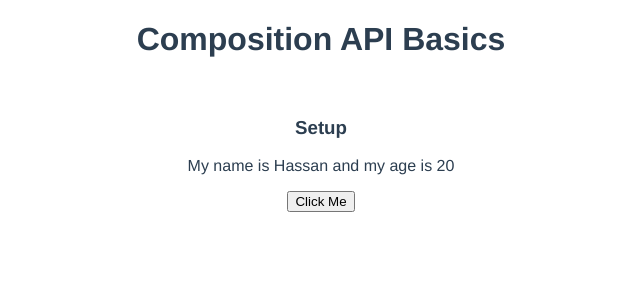
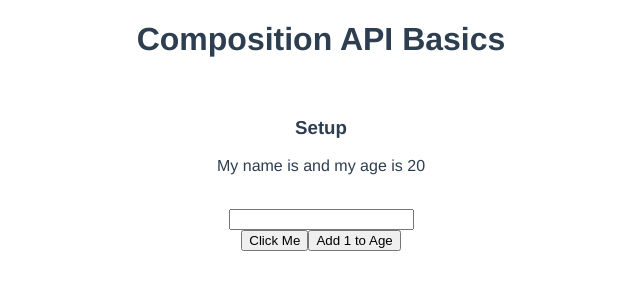
Before and after one commit to izuku152/Vue_CompositionAPI, a Vue app: page / in a window 1280 px wide. Shown: the top 300 px of the page, without its empty margins (319-959 px from the left). Built offline with nearby package versions, Linux system fonts and the light colour scheme.

Commit message:
Refs for Reactivity

```diff
--- a/src/views/Home.vue
+++ b/src/views/Home.vue
@@ -4,7 +4,11 @@
     <br />
     <h3 ref="p">Setup</h3>
     <p>My name is {{ name }} and my age is {{ age }}</p>
+    <br />
+    <input type="text" v-model="name" />
+    <br />
     <button @click="handleClick">Click Me</button>
+    <button @click="age++">Add 1 to Age</button>
   </div>
 </template>
 
@@ -12,28 +16,20 @@
 import { ref } from "vue";
 export default {
   name: "Home",
-  // Composition API runs before options API
   setup() {
-    let name = "Hassan";
-    let age = 20;
-
-    // to use template ref like in Options API
-    // We need to import it
-    // We hardly use template refs
-    // We can use it in another way
-
-    let p = ref(null);
-    console.log(p); // Ref will be Null
-    console.log(p.value); // Ref Value will be Null
+    // By default Composition API don't have reactive Values
+    // To make them reactive, we use ref
+    let name = ref("");
+    let age = ref(20);
 
     const handleClick = () => {
-      console.log(p); // Ref will point h3 in template
-      console.log(p.value); //Ref Value will be h3
-      p.value.textContent = "Changed Text Content";
+      // To get value of ref inside setup we add .value
+      // But in template we just write it w/o .value
+      name.value = "Izuku Midoriya";
     };
 
     // We must always return whatever we want to use inside of template
-    return { name, age, handleClick, p };
+    return { name, age, handleClick };
   },
 };
 </script>
```
